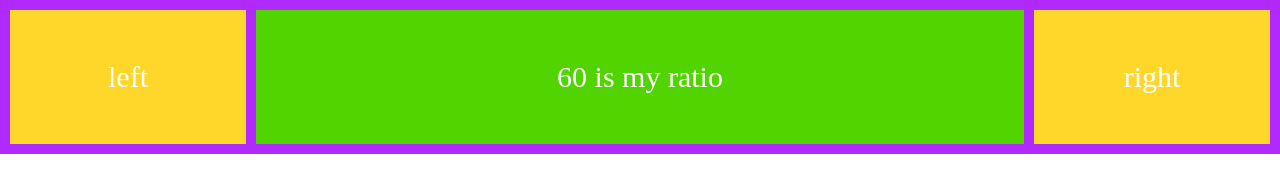
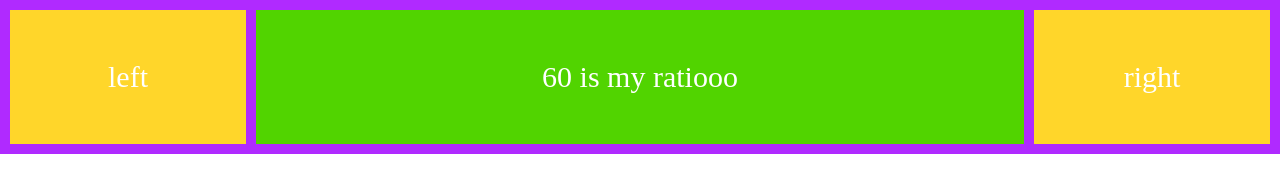
Before and after one commit to green-fox-academy/FarkasLaszlo, a plain HTML site: page week-06/day-05/Exercise1.html in a window 1280 px wide. Drawn offline with Linux system fonts and the light colour scheme.

Commit message:
checking if git works fine

```diff
--- a/week-06/day-05/Exercise1.html
+++ b/week-06/day-05/Exercise1.html
@@ -14,7 +14,7 @@
       </div>
       <div class="middle side">
         <p>
-          60 is my ratio
+          60 is my ratiooo
         </p>
       </div>
       <div class="side box">
```
